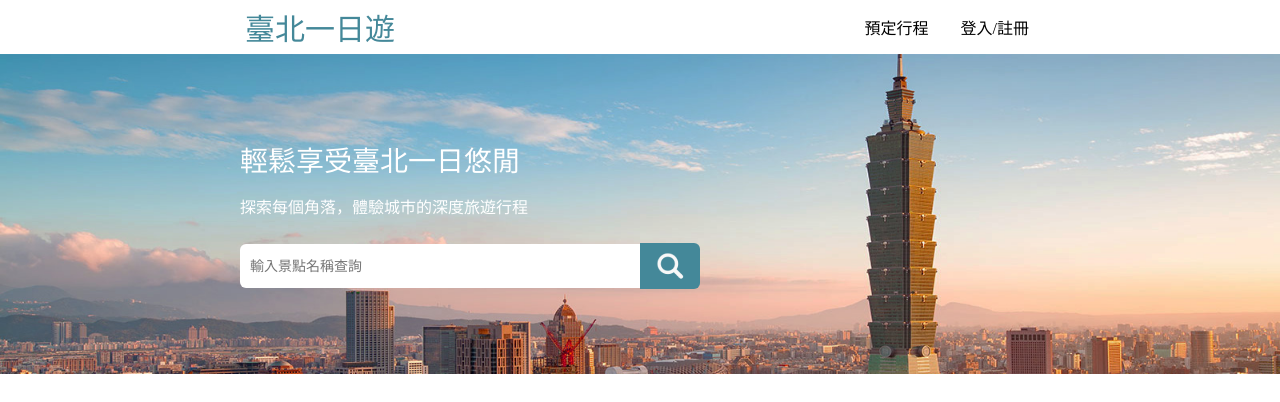
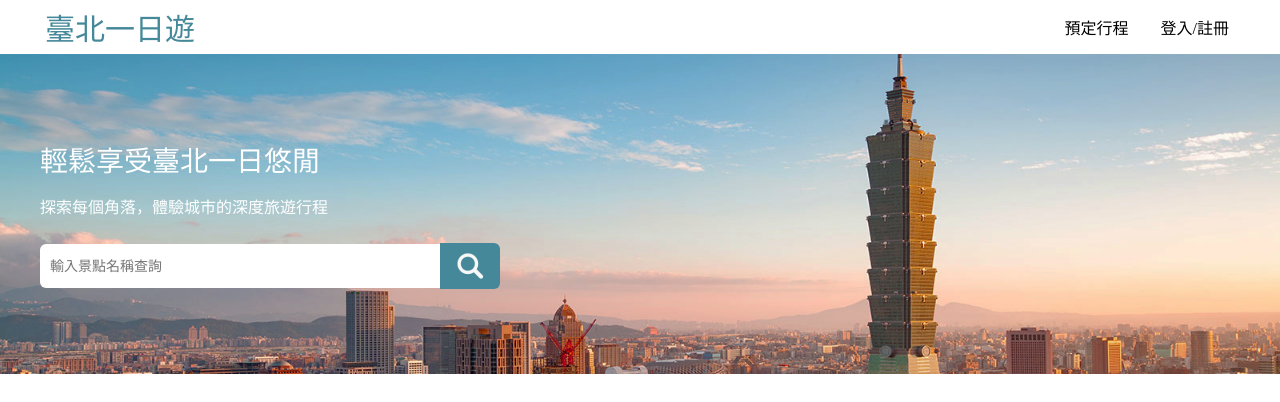
Before and after one commit to ReineChiu/taipei-day-trip, a Flask app: page / in a window 1280 px wide. Shown: the top 402 px of the page. Run offline with Flask 2, Linux system fonts and the light colour scheme; data comes from the database, SQL or seed files in the repository.

Commit message:
fix layout issue

```diff
--- a/static/css/index.css
+++ b/static/css/index.css
@@ -18,7 +18,7 @@ body{
     display: flex;
     justify-content: space-between;
     align-items: center;
-    width: 62.5%;
+    width: 1200px;
     height: 34px;
     margin: 10px 0 10px 10px;
 }
@@ -56,7 +56,7 @@ body{
 .slogan{
     position: absolute;
     z-index:1;
-    width: 62.5%;
+    width: 1200px;
     display: block;
     justify-content: center;
     align-items: center;
@@ -203,6 +203,12 @@ input[type=text]{
     .main-content{
         grid-template-columns: repeat(2, 45%);
     }
+    .head{
+        width: 93%;
+    }
+    .slogan{
+        width: 93%;
+    }
 }
 @media (max-width:600px){
     .head{
```
